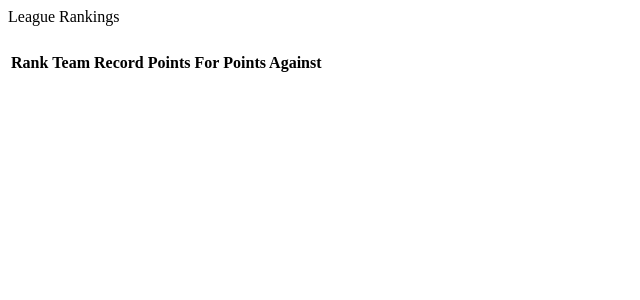
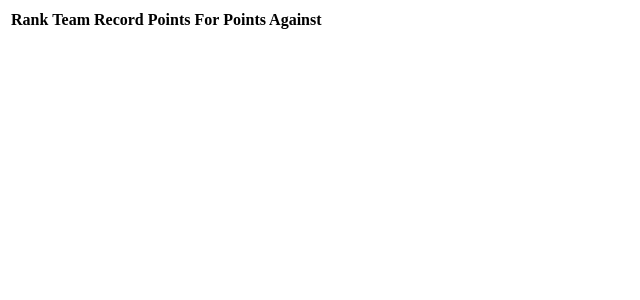
Before and after one commit to fool65c/GeneralManager, a Flask app: template app/static/templates/rankings.html in a window 1280 px wide. Shown: the top 300 px of the page, without its empty margins (0-640 px from the left). Run offline with Flask 2, Linux system fonts and the light colour scheme; the template is opened without the code that fills it, so the values that code supplies are empty.

Commit message:
removing headers

```diff
--- a/app/static/templates/fullSchedule.html
+++ b/app/static/templates/fullSchedule.html
@@ -1,7 +1,4 @@
 <div id="fullSchedule">
-  <div class="row justify-content-center">
-    <div class="col-2">League Schedule</div>
-  </div>
   <div data-bind="foreach: _.keys(schedule())">
     <div class="row justify-content-center">
       <div class="col-1" data-bind="text: 'Week ' + $data"></div>
--- a/app/static/templates/rankings.html
+++ b/app/static/templates/rankings.html
@@ -1,14 +1,12 @@
 <div id="rankings">
-  <div class="row justify-content-center">
-    <div class="col-2">League Rankings</div>
-  </div>
   <div class="row justify-content-center"
     data-bind="foreach: { data: rankings(), as: 'conf' }">
     <div class="col-6">
-      <div class="card" style="">
+      <div data-bind="foreach: {data: divisions, as: 'division'}">
+        <div class="card m-3 p-1">
           <h5 class="card-title" data-bind="text: conf.conference"></h5>
-        <div data-bind="foreach: {data: divisions, as: 'division'}">
           <h6 class="card-subtitle mb-2 text-muted" data-bind="text: division"></h6>
+          <div class="table-responsive"</div>
             <table class="table table-striped">
               <thead class="thead-light">
                 <tr>
@@ -34,3 +32,4 @@
       </div>
     </div>
   </div>
+</div>
--- a/app/static/templates/teamSchedule.html
+++ b/app/static/templates/teamSchedule.html
@@ -1,7 +1,4 @@
 <div id="fullSchedule">
-  <div class="row justify-content-center">
-    <div class="col-2">Team Schedule</div>
-  </div>
   <div class="row justify-content-center">
     <div class="col-7">
       <table class="table table-striped">
```
Lines whose indentation alone changed are shown as unchanged.
